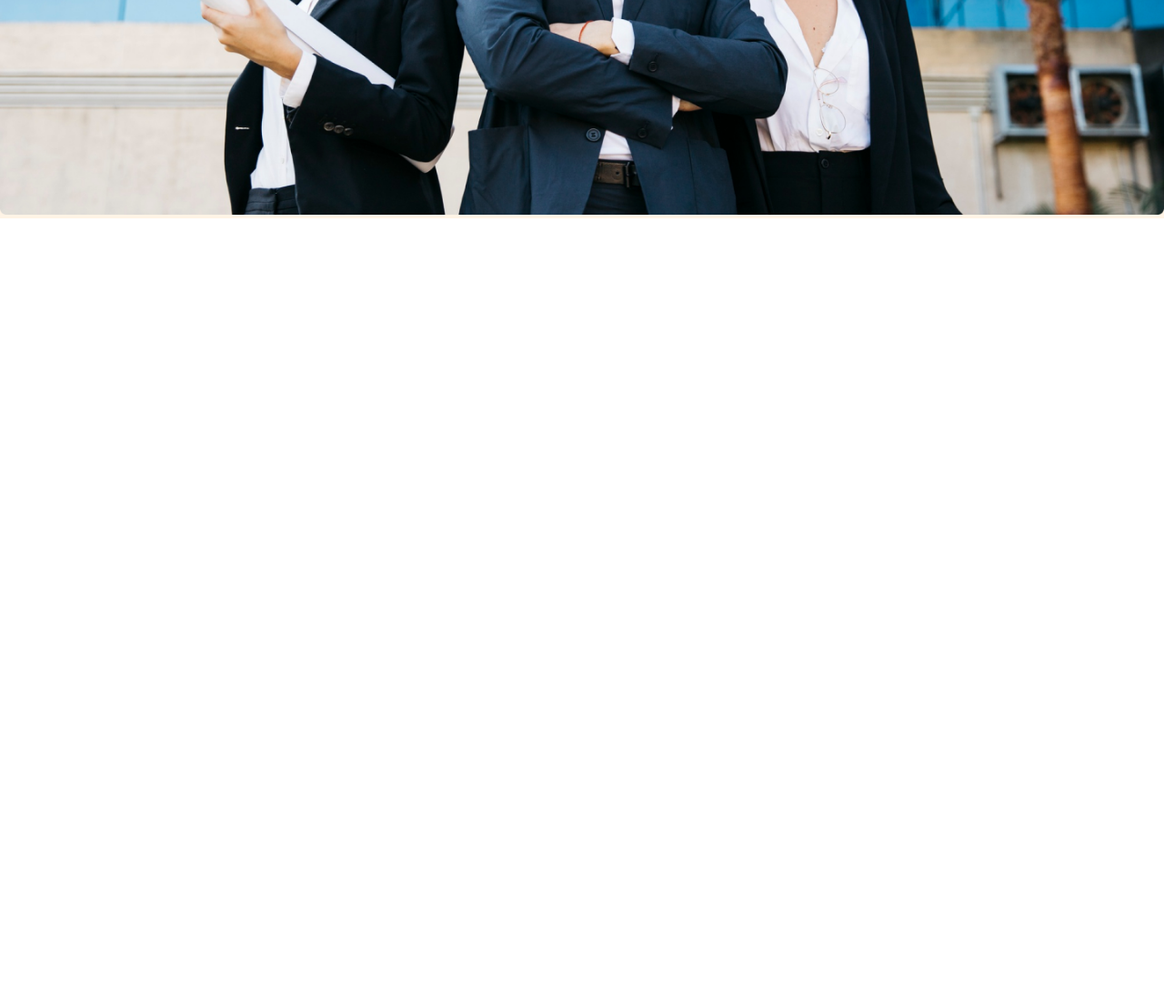
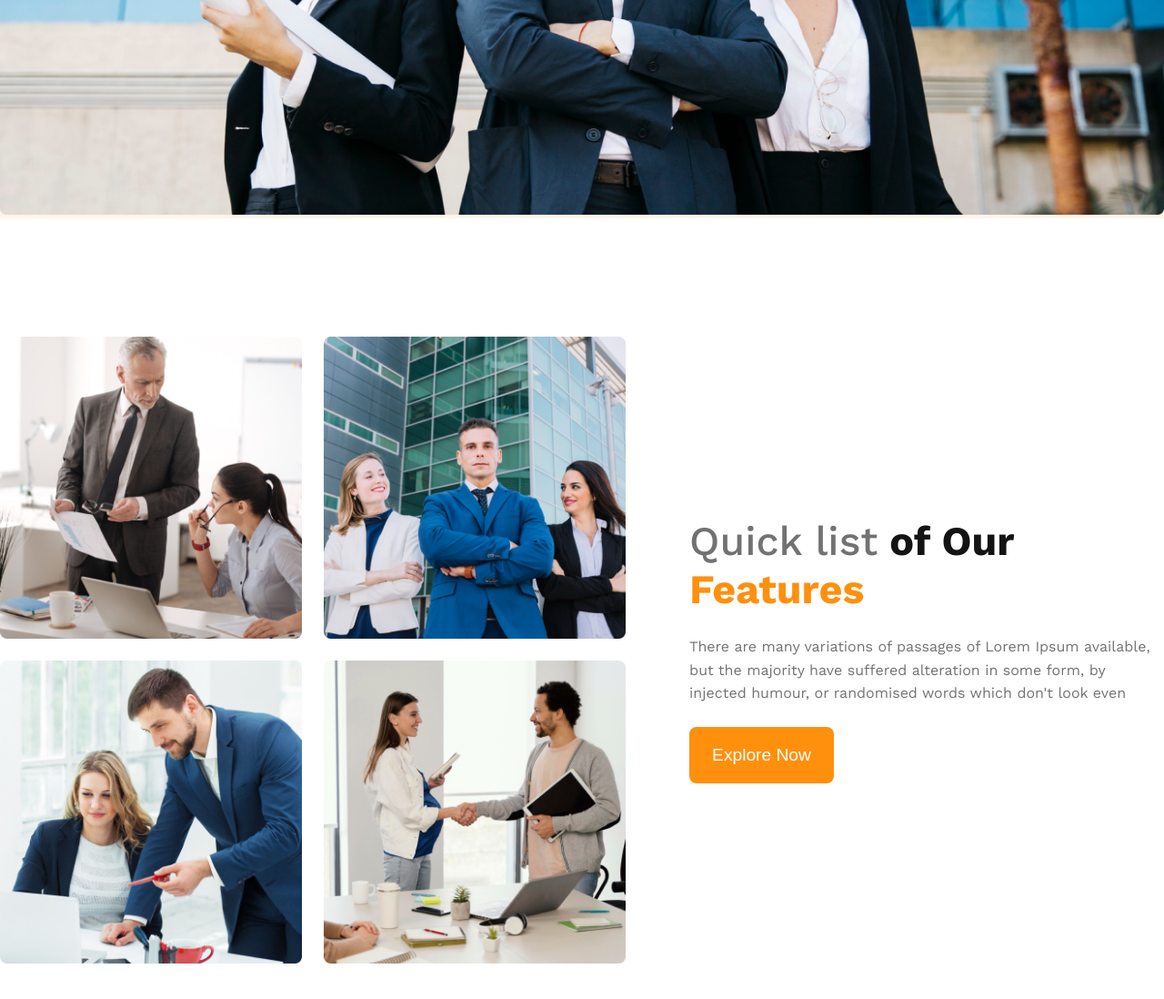
Before and after one commit to devola124/G3-Architect-Website, a plain HTML site: page index.html in a window 1280 px wide. Shown: the part 844-1942 px from the top of the page at 91% size. Before the commit the page ends 1084 px from the top, so only its background shows below. Drawn offline with nearby package versions, Linux system fonts and the light colour scheme.

Commit message:
Added Features Part With Responsive

```diff
--- a/index.html
+++ b/index.html
@@ -27,6 +27,24 @@
             <img src="./images/banner.png" alt="banner Image">
         </div>
     </header>
+    <main>
+
+        <section class="features-section">
+             <div class="features-img">
+                <img src="./images/team1.png" alt="">
+                <img src="./images/team2.png" alt="">
+                <img src="./images/team3.png" alt="">
+                <img src="./images/team4.png" alt="">
+             </div>
+             <div class="features-content">
+                <div class="featurs-tittle tittle"><span class="quick-list">Quick list</span> of Our <span class="features-style">Features</span></div>
+                <div class="description">There are many variations of passages of Lorem Ipsum available, but the majority have suffered alteration in some form, by injected humour, or randomised words which don't look even</div>
+                <button class="btn-primary">Explore Now</button>
+             </div>
+        </section>
+
+
+    </main>
 
 </body>
 </html>
--- a/styles/style.css
+++ b/styles/style.css
@@ -54,6 +54,13 @@
     font-size: 4rem;
     font-weight: bold;
 }
+main{
+
+}
+main > section{
+    max-width: 1440px;
+    margin: 130px auto;
+}
 /* Start Main Style */
 header{
     background-color: rgba(255, 144, 14, 0.1);
@@ -91,10 +98,39 @@ header{
     width: 870px;
     margin: 50px auto;
 }
-
 .banner-item .description{
     margin: 20px 0px;
 }
+
+/* Style For Features section */
+
+.features-section{
+    display: flex;
+    align-items: center;
+}
+.features-img img{
+    width: 100%;
+}
+.features-img{
+    display: grid;
+    grid-template-columns: repeat(2, 1fr);
+    gap: 24px;
+}
+.features-content{
+    width: 537px;
+    margin-left: 70px;
+}
+.features-content .description{
+    margin: 24px 0px;
+}
+.quick-list{
+    color: #727272;
+    font-weight: 500;
+}
+.features-style{
+    color: #FF900E;
+}
+
 @media screen and (max-width: 576px){
     .navbar,
     .navbar ul{
@@ -115,5 +151,30 @@ header{
     }
     .banner-item .description{
         font-size: 1rem;
+        padding: 0px 20px;
+    }
+    /* features section */
+    .features-section{
+        flex-direction: column;
+        gap: 30px;
+    }
+    .features-img{
+        grid-template-columns: repeat(1, 1fr);
+    }
+    .features-img img{
+        width: 100%;
+    }
+    .features-content{
+        width: 100%;
+        margin-right: 0px;
+        margin: auto;
+        padding: 0px 20px;
+    }
+    .features-content .tittle{
+        font-size: 2.2rem;
+    }
+    .features-content .description{
+        /* padding-right: 20px; */
+        font-size: 1rem;
     }
 }
```
